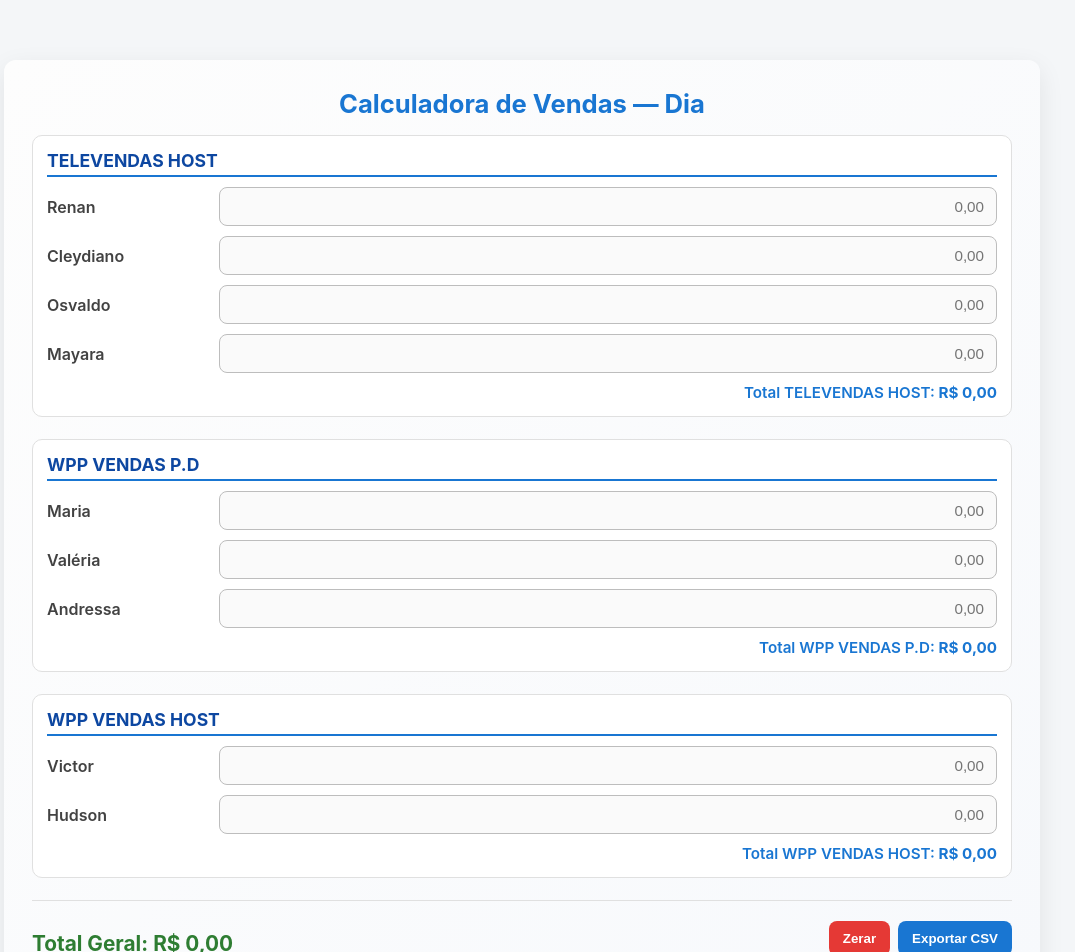
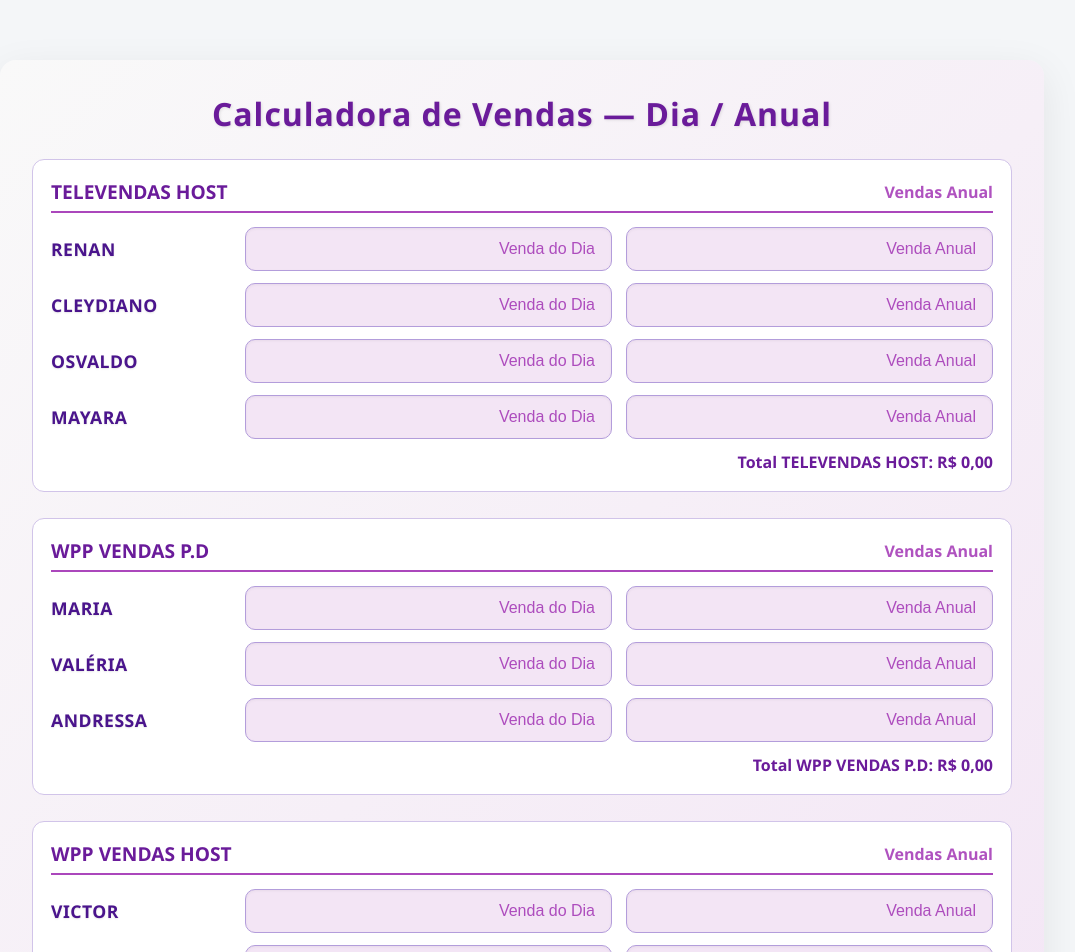
Before and after one commit to RenanCamargooo/TabelaTP, a React (Create React App) app: page / in a window 1280 px wide. Shown: the top 952 px of the page, without its empty margins (118-1193 px from the left). Built offline with nearby package versions, Linux system fonts and the light colour scheme.

Commit message:
finalizado

```diff
--- a/src/App.jsx
+++ b/src/App.jsx
@@ -1,43 +1,37 @@
 import React, { useState, useEffect } from 'react';
 import './App.scss';
 
-// --- Lista de vendedores por grupo ---
 const vendedoresPorGrupo = {
   'TELEVENDAS HOST': ['Renan', 'Cleydiano', 'Osvaldo', 'Mayara'],
   'WPP VENDAS P.D': ['Maria', 'Valéria', 'Andressa'],
   'WPP VENDAS HOST': ['Victor', 'Hudson']
 };
 
-// --- Formatação em Real (R$) ---
 const currencyFormatter = new Intl.NumberFormat('pt-BR', {
   style: 'currency',
   currency: 'BRL'
 });
 
-// --- Função para converter texto em número ---
 function parseNumber(value) {
-  if (value === null || value === undefined) return 0;
-  const s = String(value).trim();
-  if (s === '') return 0;
-
-  let normalized = s.replace(/\s/g, '').replace(/R\$/g, '');
-  if (normalized.indexOf('.') > -1 && normalized.indexOf(',') > -1) {
-    normalized = normalized.replace(/\./g, '');
-    normalized = normalized.replace(/,/g, '.');
+  if (!value) return 0;
+  let s = String(value).trim();
+  s = s.replace(/[^0-9.,-]/g, '');
+  if (s.includes('.') && s.includes(',')) {
+    s = s.replace(/\./g, '').replace(',', '.');
   } else {
-    normalized = normalized.replace(/,/g, '.');
+    s = s.replace(',', '.');
   }
-  normalized = normalized.replace(/[^0-9.-]/g, '');
-  const n = parseFloat(normalized);
+  const n = parseFloat(s);
   return isNaN(n) ? 0 : n;
 }
 
-// --- Componente principal ---
 export default function App() {
   const allNames = Object.values(vendedoresPorGrupo).flat();
-  const initialState = allNames.reduce((acc, name) => ({ ...acc, [name]: '' }), {});
+  const initialState = allNames.reduce(
+    (acc, name) => ({ ...acc, [name]: { dia: '', anual: '' } }),
+    {}
+  );
 
-  // Estado inicial: carrega do localStorage se existir
   const [valores, setValores] = useState(() => {
     try {
       const raw = localStorage.getItem('vendasDia');
@@ -49,19 +43,20 @@ export default function App() {
     return initialState;
   });
 
-  // Salvar sempre que mudar
   useEffect(() => {
     localStorage.setItem('vendasDia', JSON.stringify(valores));
   }, [valores]);
 
-  // Atualizar valor digitado
-  function handleChange(name, rawValue) {
-    setValores(prev => ({ ...prev, [name]: rawValue }));
+  function handleChange(name, field, rawValue) {
+    setValores(prev => ({ ...prev, [name]: { ...prev[name], [field]: rawValue } }));
   }
 
-  // Calcular total por grupo
   function calcGroupTotal(nomes) {
-    return nomes.reduce((sum, nome) => sum + parseNumber(valores[nome]), 0);
+    return nomes.reduce((sum, nome) => {
+      const dia = parseNumber(valores[nome].dia);
+      const anual = parseNumber(valores[nome].anual);
+      return sum + dia + (anual ? anual / 12 : 0);
+    }, 0);
   }
 
   const groupTotals = Object.fromEntries(
@@ -70,16 +65,19 @@ export default function App() {
 
   const totalGeral = Object.values(groupTotals).reduce((a, b) => a + b, 0);
 
-  // Zerar todos os campos
   function handleReset() {
     setValores(initialState);
     localStorage.removeItem('vendasDia');
   }
 
-  // Exportar para CSV
   function exportCSV() {
-    const header = ['Vendedor', 'Valor'];
-    const rows = allNames.map(name => [name, parseNumber(valores[name]).toFixed(2)]);
+    const header = ['Vendedor', 'Dia', 'Anual', 'Total Mensalizado'];
+    const rows = allNames.map(name => {
+      const dia = parseNumber(valores[name].dia);
+      const anual = parseNumber(valores[name].anual);
+      const mensalizado = dia + (anual ? anual / 12 : 0);
+      return [name, dia.toFixed(2), anual.toFixed(2), mensalizado.toFixed(2)];
+    });
     const csv = [header, ...rows].map(r => r.join(',')).join('\n');
     const blob = new Blob([csv], { type: 'text/csv;charset=utf-8;' });
     const url = URL.createObjectURL(blob);
@@ -90,40 +88,61 @@ export default function App() {
     URL.revokeObjectURL(url);
   }
 
-  // --- Renderização ---
   return (
     <div className="app-container">
-      <h1>Calculadora de Vendas — Dia</h1>
+      <h1>Calculadora de Vendas — Dia / Anual</h1>
 
       <div className="groups">
-        {Object.entries(vendedoresPorGrupo).map(([grupo, nomes]) => (
+        {Object.entries(vendedoresPorGrupo).map(([grupo, nomes]) => {
+          const totalMensal = groupTotals[grupo];
+
+          return (
             <section key={grupo} className="group">
-            <h2>{grupo}</h2>
+              <h2>
+                {grupo} <span className="subtitle">Vendas Anual</span>
+              </h2>
               <div className="group-body">
                 {nomes.map(nome => (
-                <label className="input-row" key={nome}>
+                  <div key={nome} className="input-row">
                     <span className="label-name">{nome}</span>
                     <input
                       type="text"
                       inputMode="decimal"
-                    placeholder="0,00"
-                    value={valores[nome]}
-                    onChange={e => handleChange(nome, e.target.value)}
+                      placeholder="Venda do Dia"
+                      value={valores[nome].dia}
+                      onChange={e => handleChange(nome, 'dia', e.target.value)}
                       onBlur={e => {
                         const n = parseNumber(e.target.value);
-                      const formatted = n === 0 ? '' : n.toFixed(2).replace('.', ',');
-                      setValores(prev => ({ ...prev, [nome]: formatted }));
+                        setValores(prev => ({
+                          ...prev,
+                          [nome]: { ...prev[nome], dia: n ? n.toFixed(2).replace('.', ',') : '' }
+                        }));
                       }}
                     />
-                </label>
+                    <input
+                      type="text"
+                      inputMode="decimal"
+                      placeholder="Venda Anual"
+                      value={valores[nome].anual}
+                      onChange={e => handleChange(nome, 'anual', e.target.value)}
+                      onBlur={e => {
+                        const n = parseNumber(e.target.value);
+                        setValores(prev => ({
+                          ...prev,
+                          [nome]: { ...prev[nome], anual: n ? n.toFixed(2).replace('.', ',') : '' }
+                        }));
+                      }}
+                    />
+                  </div>
                 ))}
               </div>
 
               <div className="group-total">
-              Total {grupo}: <strong>{currencyFormatter.format(groupTotals[grupo])}</strong>
+                Total {grupo}: <strong>{currencyFormatter.format(totalMensal)}</strong>
               </div>
             </section>
-        ))}
+          );
+        })}
       </div>
 
       <hr />
--- a/src/App.scss
+++ b/src/App.scss
@@ -1,127 +1,217 @@
+/* Container principal */
 .app-container {
   max-width: 980px;
-  margin: 60px auto; // desce a calculadora
-  background: linear-gradient(135deg, #fdfdfd, #f7f9fc);
-  padding: 28px;
-  border-radius: 12px;
-  box-shadow: 0 8px 26px rgba(0, 0, 0, 0.08);
-  font-family: -apple-system, BlinkMacSystemFont, 'Segoe UI', Roboto, 'Helvetica Neue', Arial;
-  transition: all 0.3s ease;
+  margin: 60px auto;
+  background: linear-gradient(135deg, #f9f9f9, #f3e5f5);
+  padding: 32px;
+  border-radius: 16px;
+  box-shadow: 0 12px 40px rgba(0, 0, 0, 0.08);
+  font-family: 'Segoe UI', Roboto, -apple-system, BlinkMacSystemFont, Arial, sans-serif;
+  transition: all 0.4s ease;
 }
 
+/* Título principal */
 h1 {
-  margin: 0 0 16px 0;
-  font-size: 1.6rem;
+  margin: 0 0 24px 0;
+  font-size: 2rem;
   text-align: center;
-  color: #1976d2;
+  color: #6a1b9a;
+  letter-spacing: 1px;
+  text-shadow: 1px 1px 3px rgba(0, 0, 0, 0.1);
 }
 
+/* Grupos */
 .group {
-  margin-bottom: 22px;
-  border: 1px solid #e0e0e0;
-  padding: 14px;
-  border-radius: 10px;
+  margin-bottom: 26px;
+  border: 1px solid #d1c4e9;
+  padding: 18px;
+  border-radius: 12px;
   background: #ffffff;
-  transition: 0.2s ease-in-out;
+  transition: transform 0.3s ease, border-color 0.3s ease, box-shadow 0.3s ease;
 
   &:hover {
-    box-shadow: 0 4px 12px rgba(25, 118, 210, 0.08);
-    border-color: #90caf9;
+    transform: scale(1.4);
+    border-color: #ab47bc;
+    box-shadow: 0 16px 60px rgba(155,39,176,0.5);
+    z-index: 10;
   }
 
   h2 {
-    margin: 0 0 10px 0;
-    font-size: 1.1rem;
-    color: #0d47a1;
-    border-bottom: 2px solid #1976d2;
-    padding-bottom: 4px;
+    margin: 0 0 14px 0;
+    font-size: 1.2rem;
+    color: #6a1b9a;
+    border-bottom: 2px solid #ab47bc;
+    padding-bottom: 6px;
+    display: flex;
+    justify-content: space-between;
+    align-items: center;
+    transition: color 0.3s ease;
+
+    &:hover {
+      color: #ab47bc;
+    }
+
+    .subtitle {
+      font-size: 1rem;
+      color: #9c27b0;
+      font-weight: 600;
+      opacity: 0.8;
+      transition: opacity 0.3s ease, transform 0.3s ease;
+
+      &:hover {
+        opacity: 1;
+        transform: scale(1.05);
+      }
+    }
   }
 }
 
+/* Linhas de input */
 .input-row {
   display: flex;
   align-items: center;
-  gap: 12px;
-  margin-bottom: 10px;
+  gap: 14px;
+  margin-bottom: 12px;
+  transition: transform 0.3s ease, box-shadow 0.3s ease;
+
+  &:hover {
+    transform: scale(1.25);
+    box-shadow: 0 8px 30px rgba(155,39,176,0.4);
+    z-index: 5;
+  }
 
   .label-name {
-    width: 160px;
-    font-weight: 600;
-    color: #424242;
+    width: 180px;
+    font-weight: 700; /* mais forte */
+    font-size: 1.1rem; /* ligeiramente maior */
+    color: #4a148c;
+    text-transform: uppercase; /* visual mais profissional */
+    letter-spacing: 0.5px;
+    text-shadow: 0 1px 2px rgba(0,0,0,0.1);
+    transition: color 0.3s ease, transform 0.3s ease;
+
+    &:hover {
+      color: #ab47bc;
+      transform: scale(1.05);
+    }
   }
 
   input {
     flex: 1;
-    padding: 10px 12px;
-    border: 1px solid #bdbdbd;
-    border-radius: 8px;
+    padding: 12px 16px;
+    border: 1px solid #b39ddb;
+    border-radius: 10px;
     text-align: right;
-    font-size: 0.95rem;
-    background: #fafafa;
-    transition: border 0.2s ease;
+    font-size: 1rem;
+    background: #f3e5f5;
+    transition: transform 0.3s ease, border-color 0.3s ease, box-shadow 0.3s ease;
+    box-shadow: inset 0 1px 3px rgba(0,0,0,0.05);
+
+    &:hover {
+      transform: scale(1.15);
+      border-color: #7b1fa2;
+      background: #fce4ec;
+      box-shadow: 0 0 20px rgba(155,39,176,0.5);
+    }
 
     &:focus {
+      border-color: #7b1fa2;
+      background: #fff;
+      box-shadow: 0 0 20px rgba(155,39,176,0.5);
+      transform: scale(1.05);
       outline: none;
-      border-color: #1976d2;
-      background: #fff;
-      box-shadow: 0 0 0 2px rgba(25, 118, 210, 0.2);
+    }
+
+    &::placeholder {
+      color: #9c27b0;
+      opacity: 0.8;
     }
   }
 }
 
+/* Total do grupo */
 .group-total {
-  margin-top: 10px;
-  font-size: 0.95rem;
-  font-weight: 600;
-  color: #1976d2;
+  margin-top: 12px;
+  font-size: 1rem;
+  font-weight: 700;
+  color: #6a1b9a;
   text-align: right;
+  transition: transform 0.3s ease, color 0.3s ease;
+
+  &:hover {
+    color: #ab47bc;
+    transform: scale(1.2);
+  }
 }
 
+/* Total geral */
 .total-geral {
-  font-size: 1.3rem;
+  font-size: 1.5rem;
   font-weight: bold;
-  color: #2e7d32;
+  color: #4a148c;
   text-align: center;
-  margin-top: 10px;
+  margin-top: 20px;
+  background: #f3e5f5;
+  padding: 10px 16px;
+  border-radius: 12px;
+  box-shadow: 0 4px 12px rgba(128,0,128,0.15);
+  transition: transform 0.3s ease, color 0.3s ease;
+
+  &:hover {
+    transform: scale(1.2);
+    color: #6a1b9a;
+  }
 }
 
+/* Footer */
 .footer {
   display: flex;
   justify-content: space-between;
   align-items: center;
-  gap: 12px;
-  margin-top: 20px;
+  gap: 14px;
+  margin-top: 28px;
 }
 
+/* Botões */
 .actions button {
   margin-left: 8px;
-  padding: 10px 14px;
-  border-radius: 8px;
+  padding: 12px 18px;
+  border-radius: 10px;
   border: none;
   cursor: pointer;
   color: white;
   font-weight: 600;
-  transition: all 0.2s ease-in-out;
+  font-size: 1rem;
+  transition: transform 0.3s ease, background 0.3s ease;
+  box-shadow: 0 4px 12px rgba(0,0,0,0.1);
 
   &:first-child {
-    background: #e53935;
+    background: #9c27b0;
 
     &:hover {
-      background: #c62828;
+      transform: scale(1.15);
+      background: #8e24aa;
     }
   }
 
   &:last-child {
-    background: #1976d2;
+    background: #6a1b9a;
 
     &:hover {
-      background: #0d47a1;
+      transform: scale(1.15);
+      background: #7b1fa2;
     }
   }
 }
 
+/* Linha horizontal */
 hr {
-  margin: 20px 0;
+  margin: 24px 0;
   border: none;
-  border-top: 1px solid #e0e0e0;
+  border-top: 2px solid #d1c4e9;
 }
+
+/* Animação suave para toda a div do grupo */
+.group-body, .input-row {
+  transition: all 0.3s ease;
+}
```
Also changed, not shown: 1 other file (tests, documents, lock files or other folders). Lines whose indentation alone changed are shown as unchanged.
